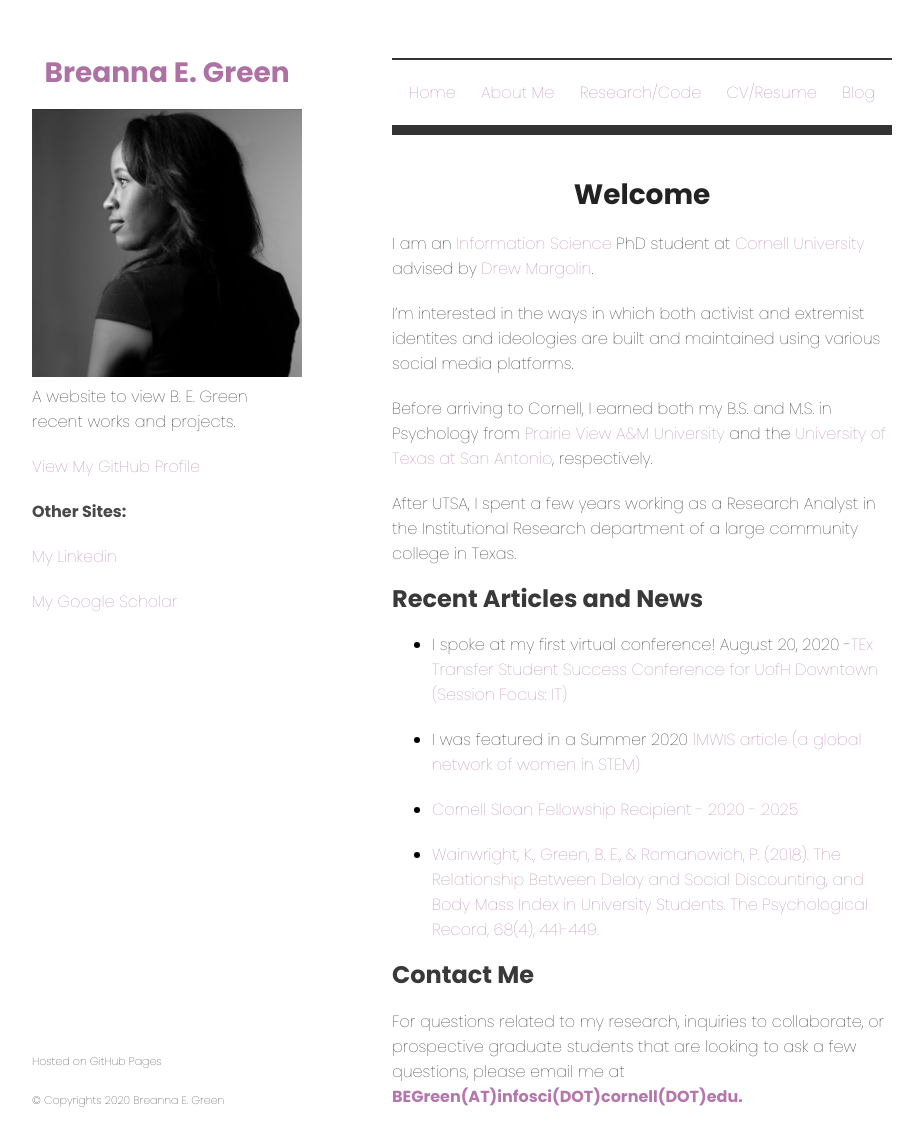
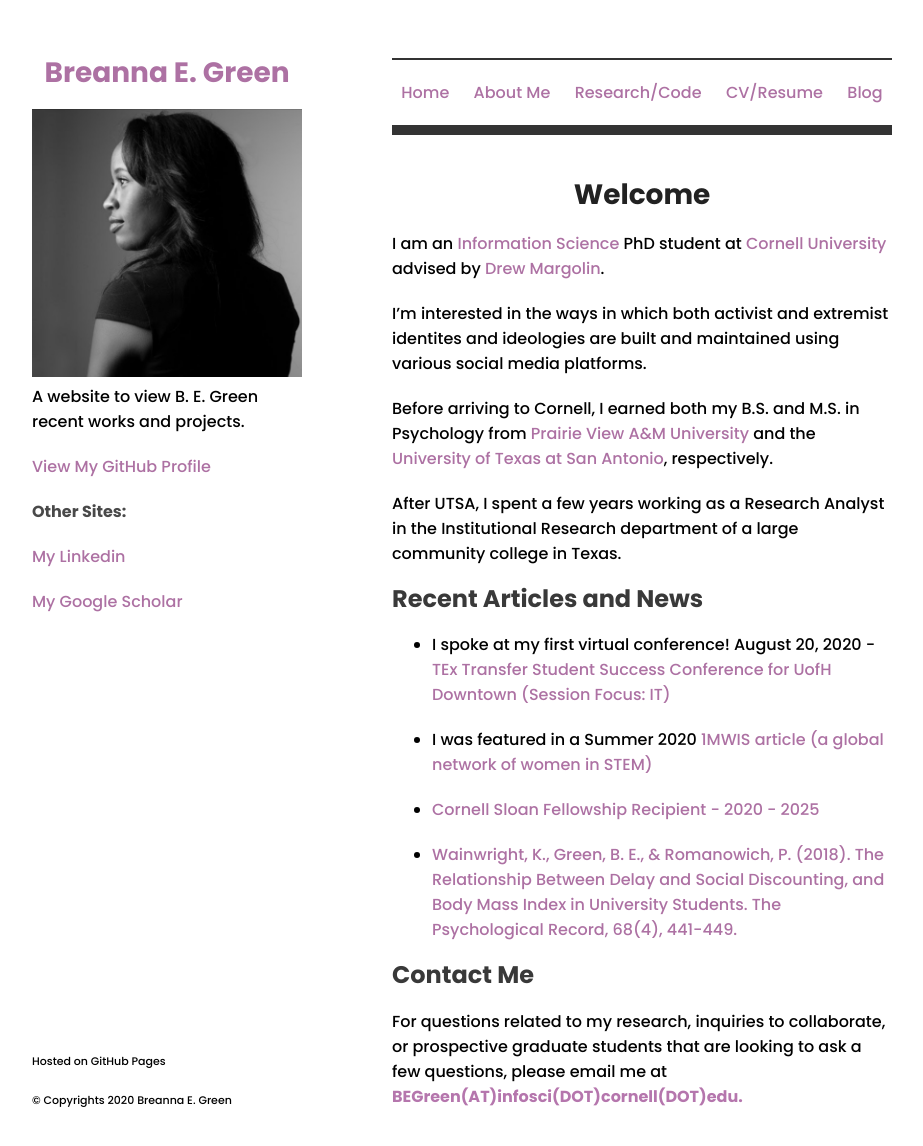
Before and after one commit to bregreen/bregreen.github.io, a Jekyll site: the page built from index.md, in a window 1280 px wide and 1179 px high. Shown: the top 1146 px of the window, without its empty margins (178-1101 px from the left). Built offline with Jekyll 4.4.1, drawn with Linux system fonts in a browser that asks for light colours; nearby versions of some CDN libraries.

Commit message:
Update fonts.scss

```diff
--- a/_sass/fonts.scss
+++ b/_sass/fonts.scss
@@ -58,43 +58,81 @@
   font-family: 'Poppins';
   font-weight: 500;
   font-style: normal;
-  src: url('../fonts/Poppins/Poppins-Black.ttf') format('truetype'),;
+  src: url('../fonts/Poppins/Poppins-Black.ttf') format('truetype'),
+    local('Poppins');
 }
 
 @font-face {
   font-family: 'Poppins';
   font-weight: 500;
   font-style: italic;
-  src: url('../fonts/Poppins/Poppins-BlackItalic.ttf') format('truetype'),;
+  src: url('../fonts/Poppins/Poppins-BlackItalic.ttf') format('truetype'),
+    local('Poppins Italic');
 }
 
 @font-face {
   font-family: 'Poppins';
   font-weight: 700;
   font-style: normal;
-  src: url('../fonts/Poppins/Poppins-Bold.ttf') format('truetype'),;
+  src: url('../fonts/Poppins/Poppins-Bold.ttf') format('truetype'),
+    local('Poppins Bold');
 }
 
 @font-face {
   font-family: 'Poppins';
   font-weight: 700;
   font-style: italic;
-  src: url('../fonts/Poppins/Poppins-BoldItalic.ttf') format('truetype'),;
+  src: url('../fonts/Poppins/Poppins-BoldItalic.ttf') format('truetype'),
+    local('Poppins Bold Italic');
 }
 
+
+@font-face {
+  font-family: 'Poppins';
+  font-weight: 100;
+  font-style: normal;
+  src: url('../fonts/Poppins/Poppins-Thin.ttf') format('truetype'),
+    local('Poppins Thin');
+}
+
+@font-face {
+  font-family: 'Poppins';
+  font-weight: 100;
+  font-style: italic;
+  src: url('../fonts/Poppins/Poppins-ThinItalic.ttf') format('truetype'),
+    local('Poppins Thin Italic');
+}
 
 @font-face {
   font-family: 'Poppins';
   font-weight: 500;
   font-style: normal;
-  src: url('../fonts/Poppins/Poppins-Thin.ttf') format('truetype'),;
+  src: url('../fonts/Poppins/Poppins-Medium.ttf') format('truetype'),
+    local('Poppins Medium');
 }
 
 @font-face {
   font-family: 'Poppins';
   font-weight: 500;
   font-style: italic;
-  src: url('../fonts/Poppins/Poppins-ThinItalic.ttf') format('truetype'),;
+  src: url('../fonts/Poppins/Poppins-MediumItalic.ttf') format('truetype'),
+    local('Poppins Medium Italic');
+}
+
+@font-face {
+  font-family: 'Poppins';
+  font-weight: 550;
+  font-style: normal;
+  src: url('../fonts/Poppins/Poppins-SemicBold.ttf') format('truetype'),
+    local('Poppins Semi Bold');
+}
+
+@font-face {
+  font-family: 'Poppins';
+  font-weight: 550;
+  font-style: italic;
+  src: url('../fonts/Poppins/Poppins-SemicBoldItalic.ttf') format('truetype'),
+    local('Poppins Semi Bold Italic');
 }
 
 @font-face {
```
